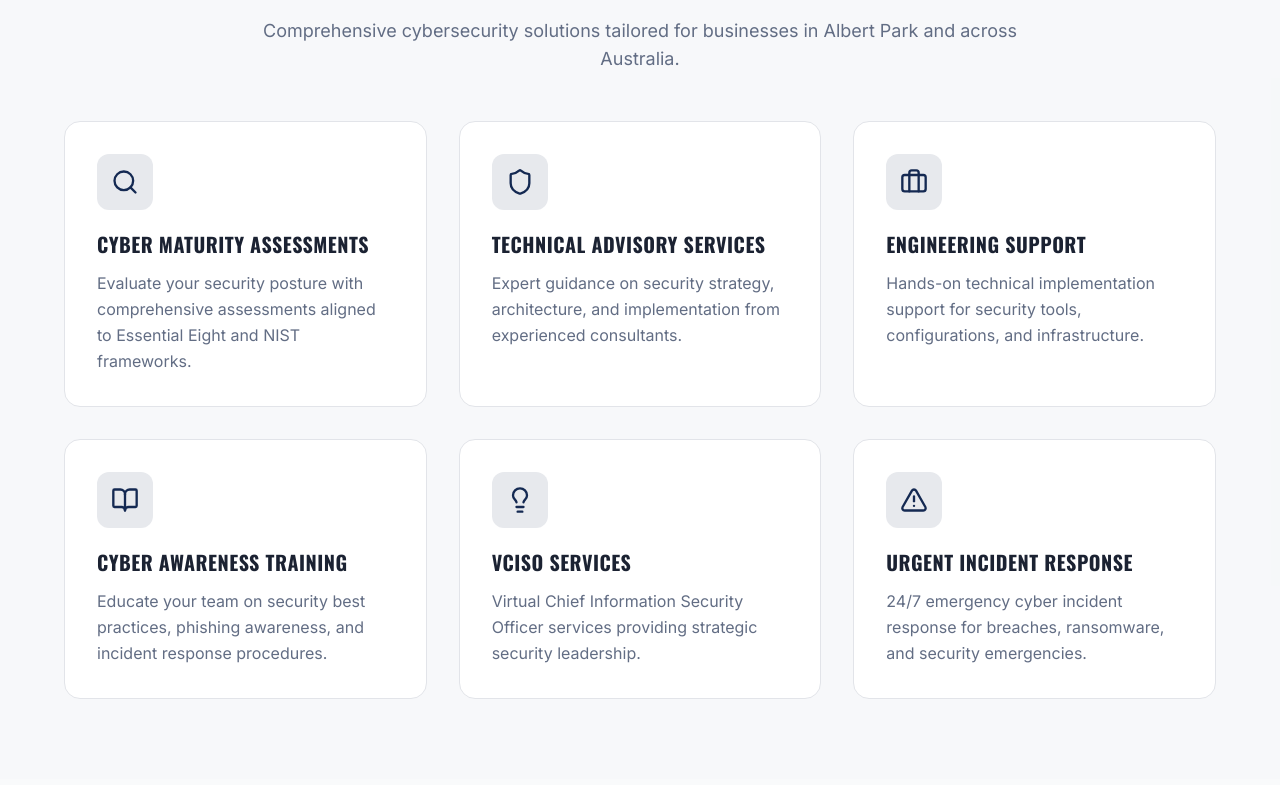
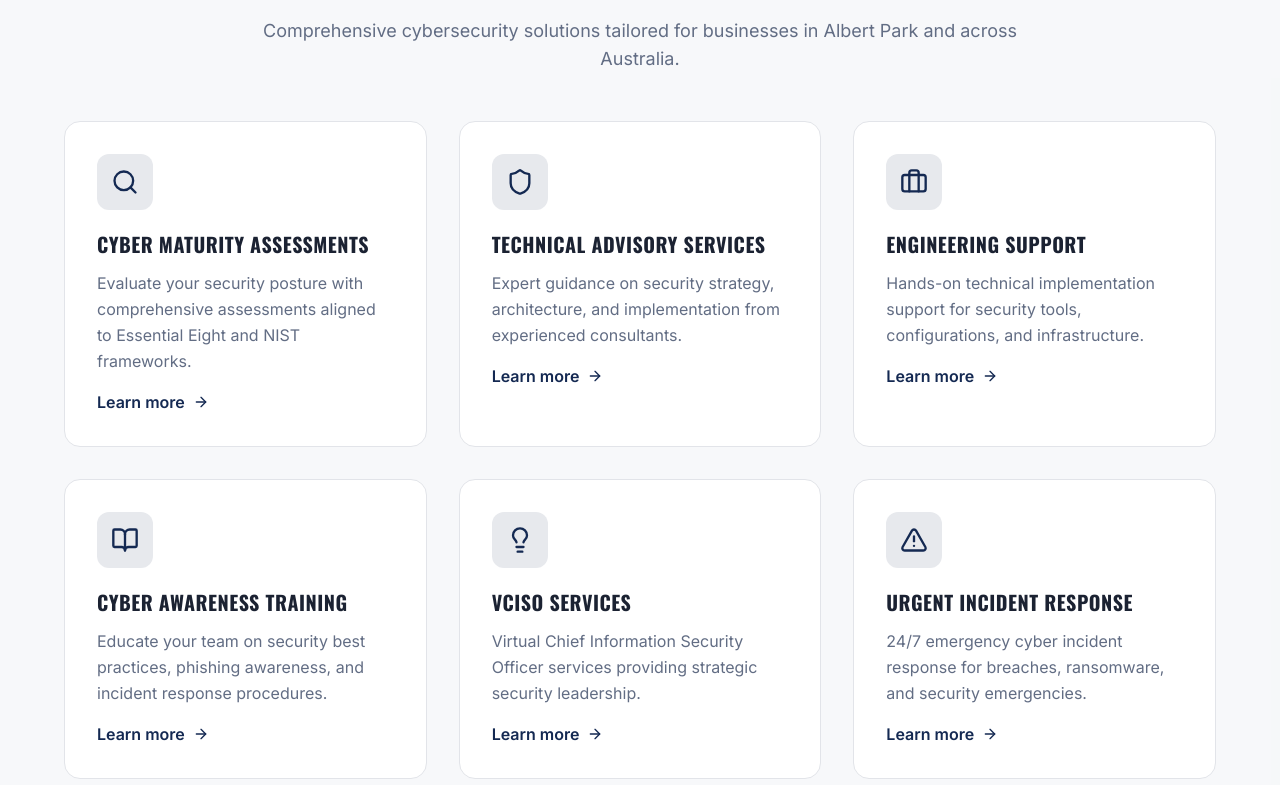
Before and after one commit to akshayvt0487/adl99, a Next.js app: page /locations/albert-park in a window 1280 px wide. Shown: the part 1955-2740 px from the top of the page. Built offline with nearby package versions, Linux system fonts and the light colour scheme.

Commit message:
link services section in location pages to respective service pages
Co-Authored-By: Claude Sonnet 4.5 <noreply@anthropic.com>

```diff
--- a/src/app/locations/[slug]/LocationPageClient.tsx
+++ b/src/app/locations/[slug]/LocationPageClient.tsx
@@ -49,12 +49,12 @@ interface LocationPageClientProps {
 
 // All services available
 const allServices = [
-  { title: "Cyber Maturity Assessments", description: "Evaluate your security posture with comprehensive assessments aligned to Essential Eight and NIST frameworks.", icon: Search },
-  { title: "Technical Advisory Services", description: "Expert guidance on security strategy, architecture, and implementation from experienced consultants.", icon: Shield },
-  { title: "Engineering Support", description: "Hands-on technical implementation support for security tools, configurations, and infrastructure.", icon: Briefcase },
-  { title: "Cyber Awareness Training", description: "Educate your team on security best practices, phishing awareness, and incident response procedures.", icon: BookOpen },
-  { title: "vCISO Services", description: "Virtual Chief Information Security Officer services providing strategic security leadership.", icon: Lightbulb },
-  { title: "Urgent Incident Response", description: "24/7 emergency cyber incident response for breaches, ransomware, and security emergencies.", icon: AlertTriangle },
+  { title: "Cyber Maturity Assessments", description: "Evaluate your security posture with comprehensive assessments aligned to Essential Eight and NIST frameworks.", icon: Search, href: "/services/cyber-maturity-assessments" },
+  { title: "Technical Advisory Services", description: "Expert guidance on security strategy, architecture, and implementation from experienced consultants.", icon: Shield, href: "/services/technical-advisory" },
+  { title: "Engineering Support", description: "Hands-on technical implementation support for security tools, configurations, and infrastructure.", icon: Briefcase, href: "/services/engineering-support" },
+  { title: "Cyber Awareness Training", description: "Educate your team on security best practices, phishing awareness, and incident response procedures.", icon: BookOpen, href: "/services/cyber-awareness-training" },
+  { title: "vCISO Services", description: "Virtual Chief Information Security Officer services providing strategic security leadership.", icon: Lightbulb, href: "/services/vciso" },
+  { title: "Urgent Incident Response", description: "24/7 emergency cyber incident response for breaches, ransomware, and security emergencies.", icon: AlertTriangle, href: "/cyber-security-urgent-help" },
 ];
 
 // Icon mapping for industries
@@ -251,13 +251,20 @@ export default function LocationPageClient({
                     whileInView={{ opacity: 1, y: 0 }}
                     viewport={{ once: true }}
                     transition={{ duration: 0.5, delay: index * 0.1 }}
-                    className="bg-card p-8 rounded-2xl border border-border hover:border-primary/30 hover:shadow-lg transition-all duration-300 group"
                   >
-                    <div className="w-14 h-14 rounded-xl bg-primary/10 flex items-center justify-center mb-5 group-hover:bg-primary/20 transition-colors">
-                      <IconComponent className="w-7 h-7 text-primary" />
-                    </div>
-                    <h3 className="font-display text-xl font-bold mb-3 uppercase tracking-wide">{service.title}</h3>
-                    <p className="text-muted-foreground leading-relaxed">{service.description}</p>
+                    <Link
+                      href={service.href}
+                      className="block bg-card p-8 rounded-2xl border border-border hover:border-primary/30 hover:shadow-lg transition-all duration-300 group h-full"
+                    >
+                      <div className="w-14 h-14 rounded-xl bg-primary/10 flex items-center justify-center mb-5 group-hover:bg-primary/20 transition-colors">
+                        <IconComponent className="w-7 h-7 text-primary" />
+                      </div>
+                      <h3 className="font-display text-xl font-bold mb-3 uppercase tracking-wide">{service.title}</h3>
+                      <p className="text-muted-foreground leading-relaxed mb-4">{service.description}</p>
+                      <span className="text-primary font-semibold inline-flex items-center gap-2 group-hover:gap-3 transition-all">
+                        Learn more <ArrowRight className="w-4 h-4" />
+                      </span>
+                    </Link>
                   </motion.div>
                 );
               })}
```
